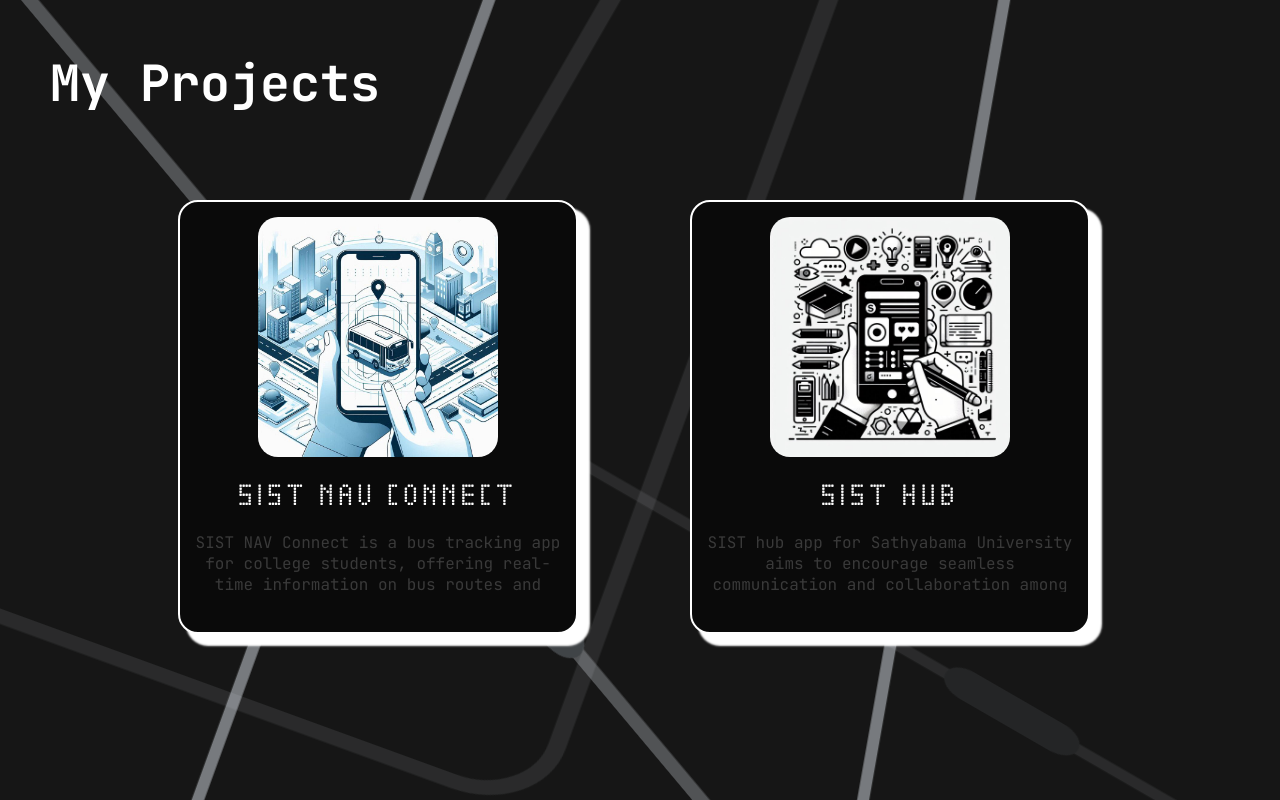
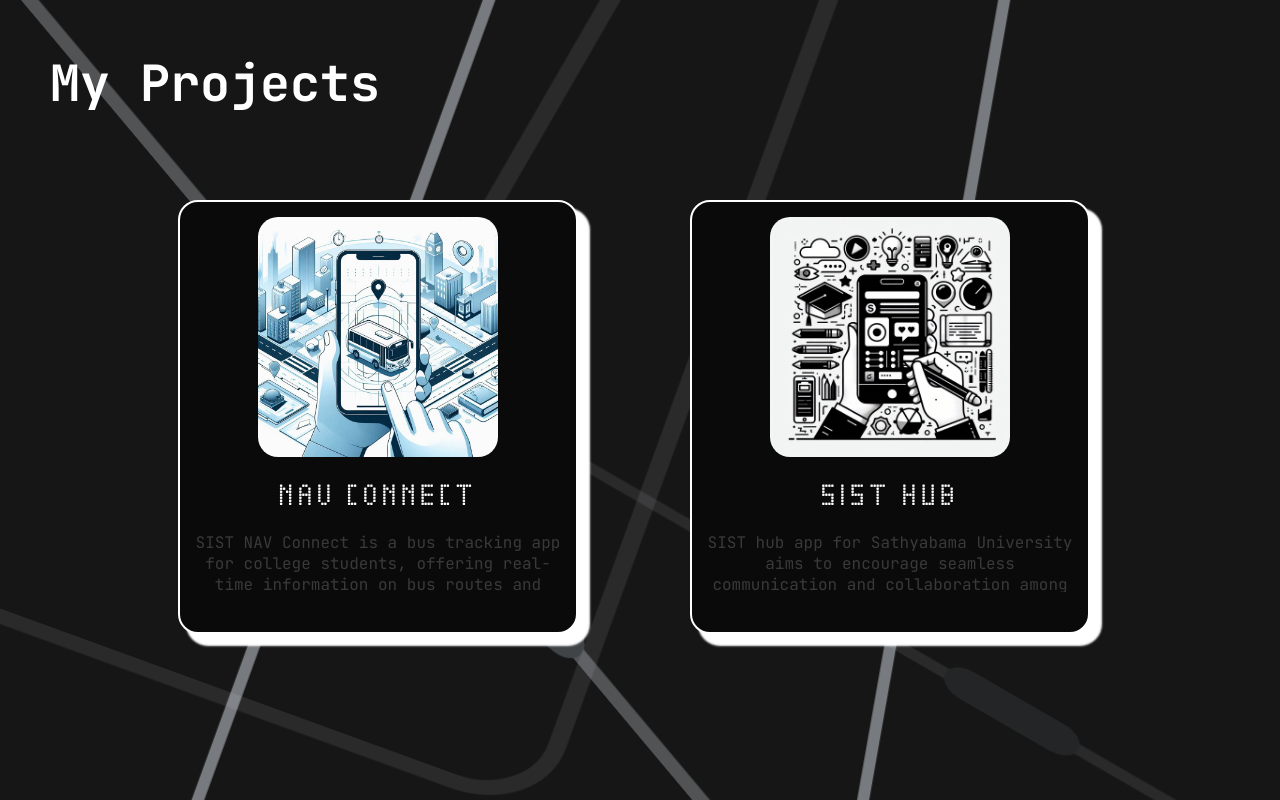
Before and after one commit to code-bhuvanesh/my_portfolio, a React (Vite) app: page /projects in a window 1280 px wide. Shown: the top 800 px of the page. Built offline with nearby package versions, Linux system fonts and the light colour scheme.

Commit message:
Update constants.js

```diff
--- a/src/constants.js
+++ b/src/constants.js
@@ -28,8 +28,8 @@
   //create a background image sist nav connect app college bus tracking with gps hardware simple minimalistic 2d vector style black and white and blue themed
   Projects: [
     {
-      name: "sist nav connect",
-      link: "https://github.com/code-bhuvanesh/sist_nav_connect",
+      name: "nav connect",
+      link: "https://github.com/code-bhuvanesh/Nav_connect",
       image: "/project_backgrounds/nav_connect.jpg",
       description: `SIST NAV Connect is a bus tracking app for college students, offering
       real-time information on bus routes and arrival times. It uses a custom
```
